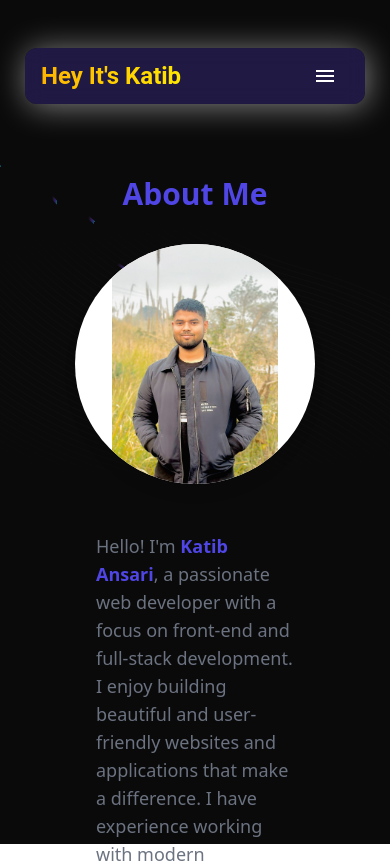
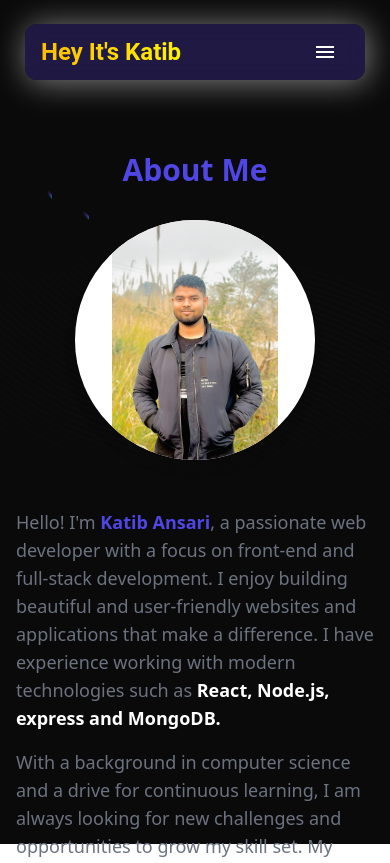
Before and after one commit to ansari-katib/Portfolio-netlify, a React (Vite) app: page /about in a window 390 px wide. Shown: the top 863 px of the page. Built offline with nearby package versions, Linux system fonts and the light colour scheme.

Commit message:
some change

```diff
--- a/src/Components/Navbar.jsx
+++ b/src/Components/Navbar.jsx
@@ -33,7 +33,7 @@ function Navbar() {
   };
 
   return (
-    <Box className=" flex justify-center items-center mt-10" sx={{ px: 2, py: 1 }}>
+    <Box className=" flex justify-center items-center mt-4 md:mt-10" sx={{ px: 2, py: 1 }}>
       <AppBar
         position="static"
         sx={{
--- a/src/Routes/AboutMe.jsx
+++ b/src/Routes/AboutMe.jsx
@@ -29,7 +29,7 @@ function AboutMe() {
           </div> */}
 
           <h2 className="text-3xl font-bold text-indigo-600 mb-8">About Me</h2>
-          <div className="flex flex-col md:flex-row mx-20 justify-center items-center">
+          <div className="flex flex-col md:flex-row md:mx-20 justify-center items-center">
             {/* Left Section (Profile Picture and Bio) */}
             <div className="flex justify-center items-center mb-8 md:mb-0 md:w-1/3">
               <div className="rounded-full overflow-hidden w-60 h-60 mb-4 shadow-lg">
```
